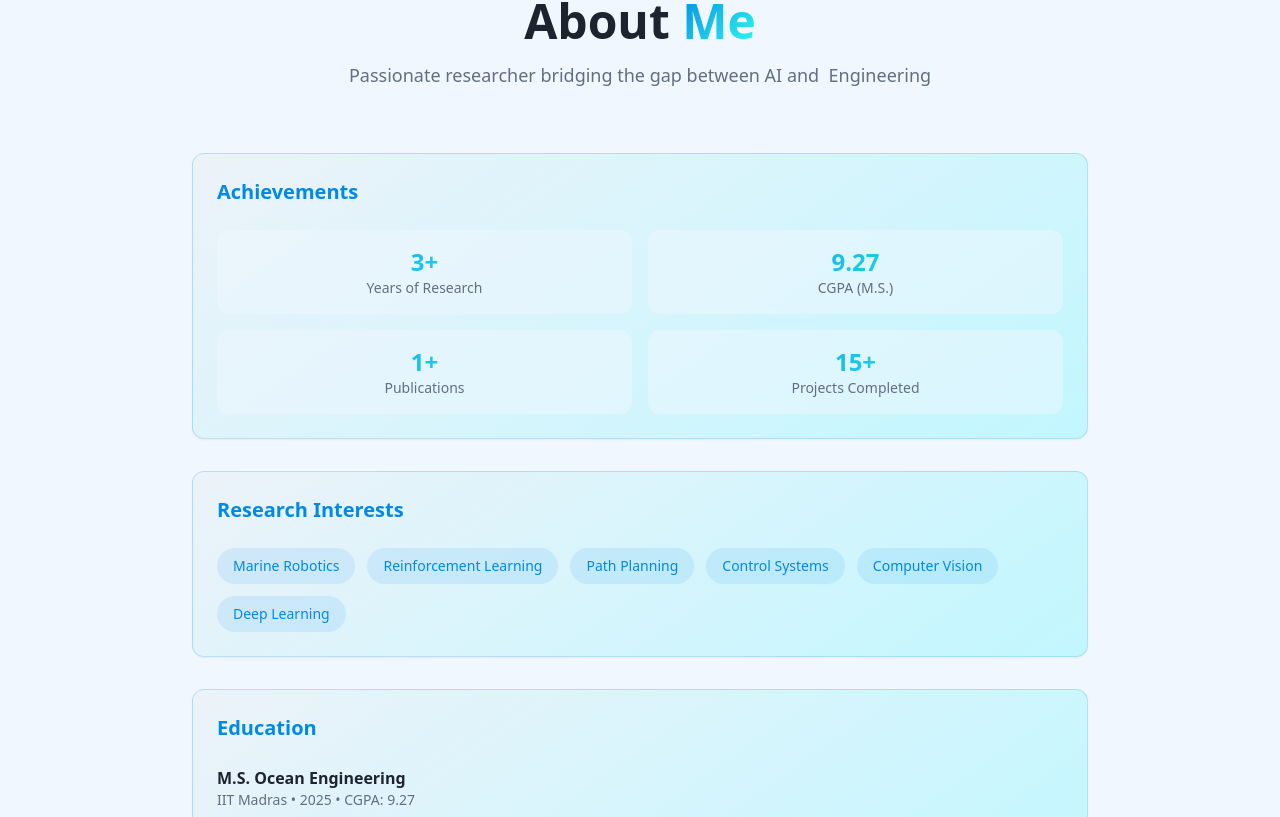
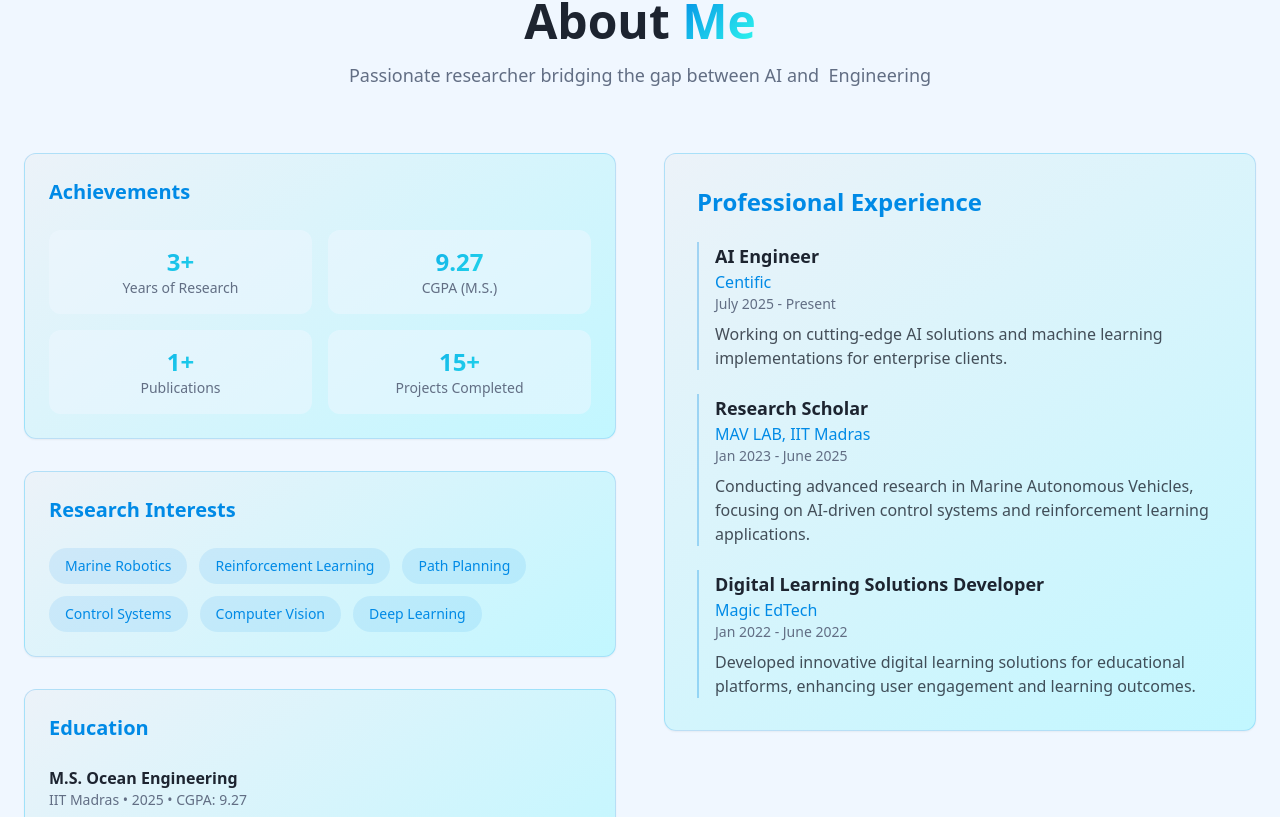
Before and after one commit to Sohrab789/sohrab_portfolio, a React (Vite) app: page / in a window 1280 px wide. Shown: the part 883-1700 px from the top of the page. Built offline with nearby package versions, Linux system fonts and the light colour scheme.

Commit message:
Refactor: Display About and Experience side-by-side
Modified the About page to display the "About Me" section and the "Professional Experience" section side-by-side for improved layout.

```diff
--- a/src/components/About.tsx
+++ b/src/components/About.tsx
@@ -23,8 +23,10 @@ const About = () => {
           <p className="text-muted-foreground text-lg max-w-2xl mx-auto">Passionate researcher bridging the gap between AI and  Engineering</p>
         </div>
 
-        <div className="max-w-4xl mx-auto">
-          <div className="space-y-8 animate-fade-in">
+        <div className="max-w-7xl mx-auto">
+          <div className="grid lg:grid-cols-2 gap-12 items-start">
+            {/* About Me Section */}
+            <div className="space-y-8 animate-slide-in-left">
               {/* Achievement Stats */}
               <Card className="p-6 bg-gradient-card border-primary/20">
                 <h3 className="text-xl font-semibold mb-6 text-primary">Achievements</h3>
@@ -61,6 +63,42 @@ const About = () => {
                 </div>
               </Card>
             </div>
+
+            {/* Professional Experience Section */}
+            <div className="animate-slide-in-right">
+              <Card className="p-8 bg-gradient-card border-primary/20 hover:border-primary/40 transition-all hover-lift h-full">
+                <h3 className="text-2xl font-semibold mb-6 text-primary">Professional Experience</h3>
+                <div className="space-y-6">
+                  <div className="border-l-2 border-primary/30 pl-4">
+                    <h4 className="font-semibold text-foreground text-lg">AI Engineer</h4>
+                    <p className="text-primary font-medium">Centific</p>
+                    <p className="text-sm text-muted-foreground mb-2">July 2025 - Present</p>
+                    <p className="text-foreground/80">
+                      Working on cutting-edge AI solutions and machine learning implementations for enterprise clients.
+                    </p>
+                  </div>
+
+                  <div className="border-l-2 border-primary/30 pl-4">
+                    <h4 className="font-semibold text-foreground text-lg">Research Scholar</h4>
+                    <p className="text-primary font-medium">MAV LAB, IIT Madras</p>
+                    <p className="text-sm text-muted-foreground mb-2">Jan 2023 - June 2025</p>
+                    <p className="text-foreground/80">
+                      Conducting advanced research in Marine Autonomous Vehicles, focusing on AI-driven control systems and reinforcement learning applications.
+                    </p>
+                  </div>
+
+                  <div className="border-l-2 border-primary/30 pl-4">
+                    <h4 className="font-semibold text-foreground text-lg">Digital Learning Solutions Developer</h4>
+                    <p className="text-primary font-medium">Magic EdTech</p>
+                    <p className="text-sm text-muted-foreground mb-2">Jan 2022 - June 2022</p>
+                    <p className="text-foreground/80">
+                      Developed innovative digital learning solutions for educational platforms, enhancing user engagement and learning outcomes.
+                    </p>
+                  </div>
+                </div>
+              </Card>
+            </div>
+          </div>
         </div>
       </div>
     </section>;
```
Lines whose indentation alone changed are shown as unchanged.
